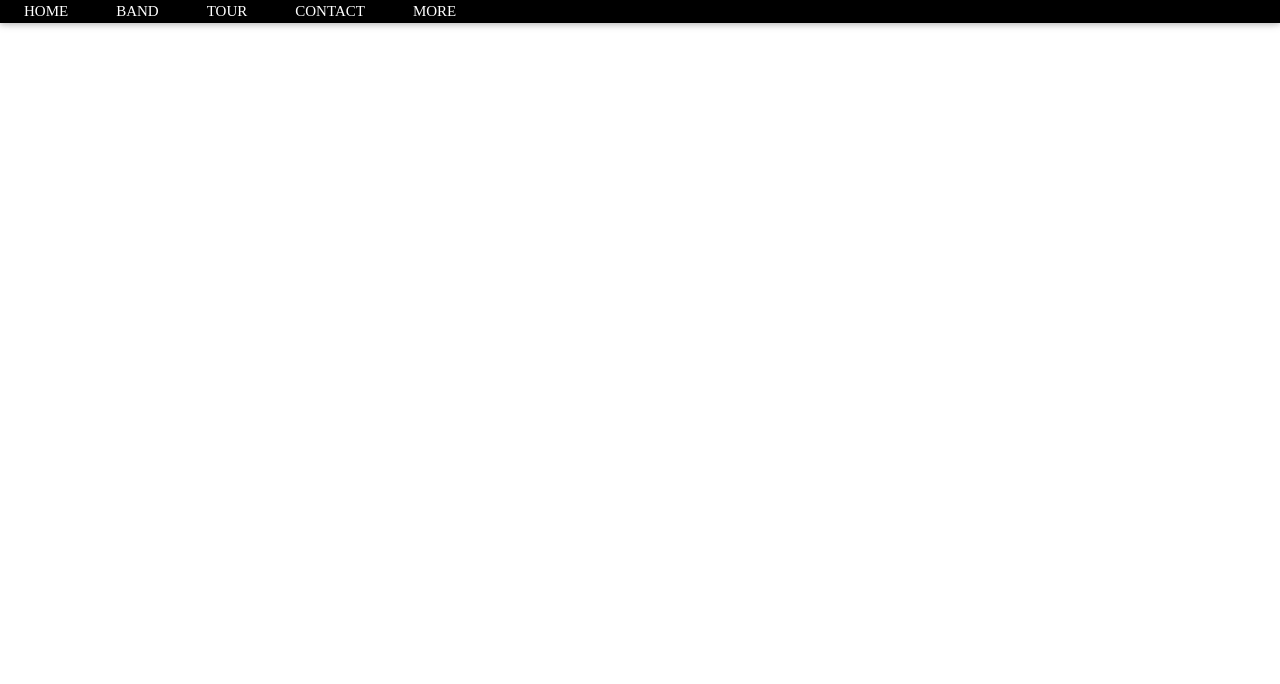
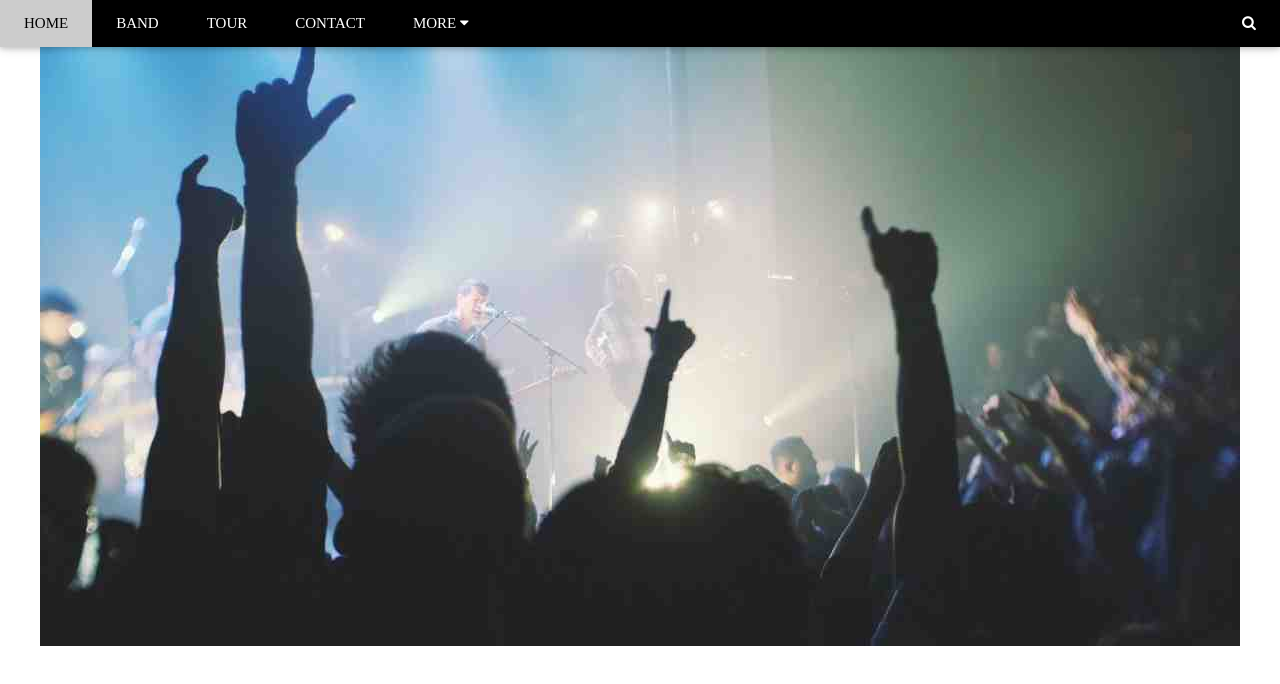
Before and after one commit to nguyendang52/WebTheBand, a plain HTML site: page index.html in a window 1280 px wide. Drawn offline with Linux system fonts and the light colour scheme.

Commit message:
add slider section

```diff
--- a/assets/css/style.css
+++ b/assets/css/style.css
@@ -7,34 +7,88 @@ body {
 div {
   display: block;
 }
+a {
+  color: #fff;
+  text-decoration: none;
+  cursor: pointer;
+  display: inline-block;
+}
 #header {
   position: fixed;
   width: 100%;
+  top: 0;
+  z-index: 1;
 }
 
 .navbar {
   background-color: #000 !important;
   box-shadow: 0 2px 5px 0 rgb(0 0 0 / 16%), 0 2px 10px 0 rgb(0 0 0 / 12%);
+  display: flex;
+  flex-direction: row;
+}
+.btn-search:hover {
+  color: #fff !important;
+  background-color: #f44336 !important;
+}
+
+.right {
+  position: absolute;
+  right: 0px;
 }
 .navbar-nav {
   display: flex;
   flex-direction: row;
 }
-.navbar-nav li a {
+.navbar-nav li {
+  position: relative;
+}
+.navbar-nav li > a {
   color: #fff;
+  display: inline-block;
+  width: auto;
   text-transform: uppercase;
-  text-decoration: none;
 }
-.padding {
+a.w3-right {
+  float: right;
+}
+.navbar-nav .dropdown-content a:hover,
+.navbar-nav li:hover > a {
+  color: #000 !important;
+  background-color: #ccc;
+  /* cursor: pointer; */
+}
+.padding-large {
   padding: 12px 24px;
 }
 
+.dropdown-content a {
+  color: #000;
+  display: block;
+}
+
+.navbar-nav li:hover .dropdown-content {
+  display: block;
+}
 .dropdown-content {
   display: none;
+  position: absolute;
+  background-color: #fff;
+  box-shadow: 0 2px 5px 0 rgb(0 0 0 / 16%), 0 2px 10px 0 rgb(0 0 0 / 12%);
+  min-width: 160px;
+}
+.padding-dropdown-item {
+  padding: 8px 16px;
 }
 #slider {
+  margin-top: 46px;
 }
-
+.center {
+  text-align: center;
+}
+.myslide {
+  position: relative;
+  display: none;
+}
 #content {
 }
 
--- a/index.html
+++ b/index.html
@@ -8,29 +8,50 @@
     <link rel="stylesheet" href="/assets/css/reset.css" />
     <!-- Main CSS -->
     <link rel="stylesheet" href="/assets/css/style.css" />
+    <link
+      rel="stylesheet"
+      href="https://cdnjs.cloudflare.com/ajax/libs/font-awesome/4.7.0/css/font-awesome.min.css"
+    />
     <title>Document</title>
   </head>
   <body>
     <div id="header">
       <div class="navbar">
         <ul class="navbar-nav">
-          <li><a href="#" class="padding">home</a></li>
-          <li><a href="#" class="padding">band</a></li>
-          <li><a href="#" class="padding">tour</a></li>
-          <li><a href="#" class="padding">contact</a></li>
+          <li><a href="#" class="padding-large">home</a></li>
+          <li><a href="#" class="padding-large">band</a></li>
+          <li><a href="#" class="padding-large">tour</a></li>
+          <li><a href="#" class="padding-large">contact</a></li>
           <li>
-            <a href="#" class="padding">more</a>
+            <a href="#" class="padding-large"
+              >more <i class="fa fa-caret-down"></i
+            ></a>
+
             <div class="dropdown-content">
-              <a href="#">Merchandise</a>
-              <a href="#">Extras</a>
-              <a href="#">Media</a>
+              <a href="#" class="padding-dropdown-item">Merchandise</a>
+              <a href="#" class="padding-dropdown-item">Extras</a>
+              <a href="#" class="padding-dropdown-item">Media</a>
             </div>
           </li>
         </ul>
+        <a href="#" class="padding-large btn-search right"
+          ><i class="fa fa-search"></i
+        ></a>
       </div>
     </div>
-    <div id="slider"></div>
+    <div id="slider">
+      <div class="center myslide">
+        <img src="assets/img/la.jpeg" />
+      </div>
+      <div class="center myslide">
+        <img src="assets/img/ny.jpeg" />
+      </div>
+      <div class="center myslide">
+        <img src="assets/img/chicago.jpeg" />
+      </div>
+    </div>
     <div id="content"></div>
     <div id="footer"></div>
+    <script src="index.js"></script>
   </body>
 </html>
--- /dev/null
+++ b/index.js
@@ -0,0 +1,14 @@
+const slides = document.querySelectorAll(".myslide");
+let currentSlide = 0;
+function carousel() {
+  slides.forEach((slide) => {
+    slide.style.display = "none";
+  });
+  if (currentSlide == slides.length) {
+    currentSlide = 0;
+  }
+  slides[currentSlide].style.display = "block";
+  currentSlide++;
+  setTimeout(carousel, 4000);
+}
+carousel();
```
Also changed, not shown: assets/img/chicago.jpeg (added), assets/img/la.jpeg (added), assets/img/ny.jpeg (added).
